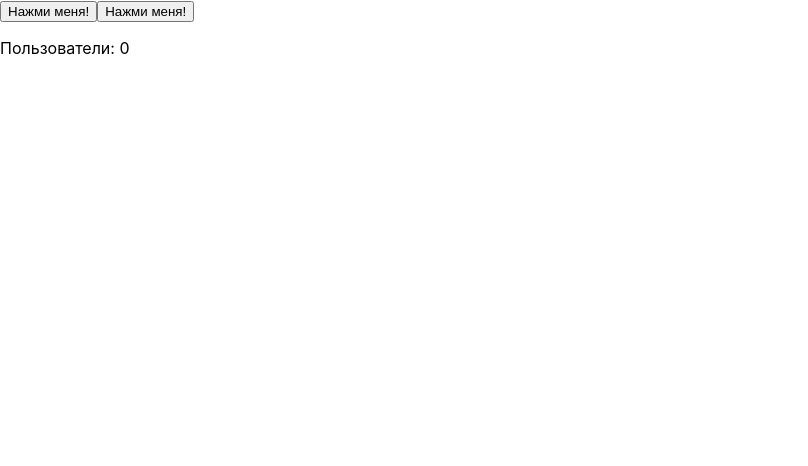
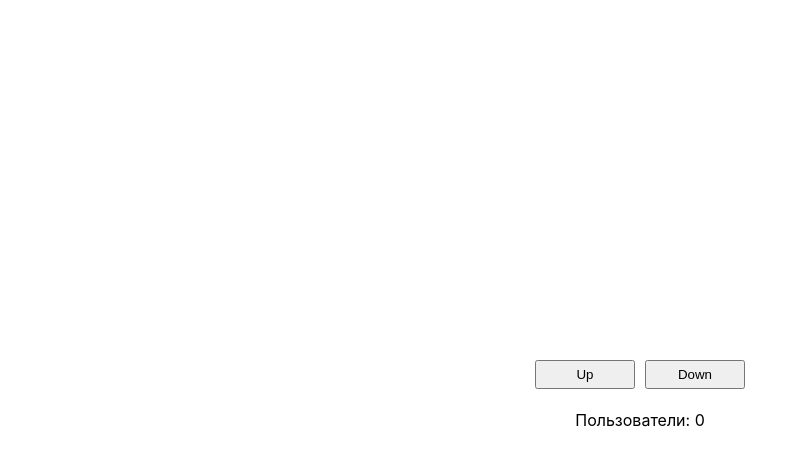
Before and after one commit to i386net/hook-test, a React (Create React App) app: page / in a window 1280 px wide. Shown: the top 466 px of the page, without its empty margins (0-808 px from the left). Built offline with nearby package versions, Linux system fonts and the light colour scheme.

Commit message:
add some styles

```diff
--- /dev/null
+++ b/src/components/App.css
@@ -0,0 +1,12 @@
+.App {
+  display: flex;
+  flex-direction: column;
+  align-items: center;
+  justify-content: center;
+}
+
+.btn {
+  width: 100px;
+  padding: 5px;
+  margin: 5px;
+}
--- a/src/components/App.js
+++ b/src/components/App.js
@@ -1,4 +1,5 @@
 import React, {useState} from 'react';
+import './App.css';
 
 function App() {
   const [counter, setCounter] = useState(0);
@@ -8,8 +9,10 @@ function App() {
 
   return (
     <div className="App">
-      <button className="btn" onClick={increment}>Нажми меня!</button>
-      <button className="btn" onClick={decrement}>Нажми меня!</button>
+      <div className="btn-container">
+        <button className="btn" onClick={increment}>Up</button>
+        <button className="btn" onClick={decrement}>Down</button>
+      </div>
       <p>Пользователи: {counter}</p>
     </div>
   );
--- a/src/index.css
+++ b/src/index.css
@@ -1,13 +1,23 @@
 body {
-  margin: 0;
+  margin: auto;
   font-family: -apple-system, BlinkMacSystemFont, 'Segoe UI', 'Roboto', 'Oxygen',
     'Ubuntu', 'Cantarell', 'Fira Sans', 'Droid Sans', 'Helvetica Neue',
     sans-serif;
   -webkit-font-smoothing: antialiased;
   -moz-osx-font-smoothing: grayscale;
+  box-sizing: border-box;
+
 }
 
 code {
   font-family: source-code-pro, Menlo, Monaco, Consolas, 'Courier New',
     monospace;
 }
+
+#root {
+  height: 100vh;
+  margin: auto;
+  display: flex;
+  width: 100vw;
+  justify-content: center;
+}
```
